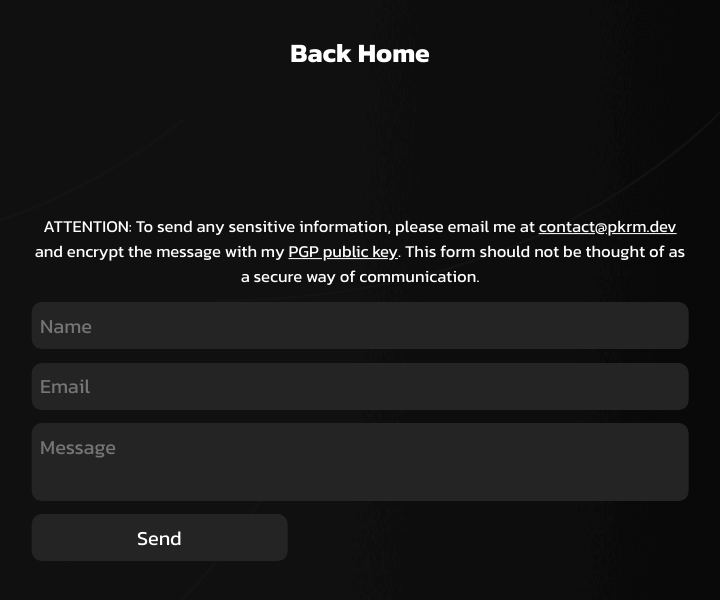
After one commit to PacketParker/pkrm.dev, a Flask app: template templates/contact.html in a window 1280 px wide. The commit adds this page. Shown: the top 600 px of the page, without its empty margins (280-1000 px from the left). Run offline with Flask 3, Linux system fonts and the light colour scheme; the template is opened without the code that fills it, so the values that code supplies are empty.

Commit message:
Divert from GitHub Pages -> Flask
Self host the website because of issues that came up when getting a Synapse server running.

```diff
--- /dev/null
+++ b/serve.py
@@ -0,0 +1,25 @@
+import flask
+
+app = flask.Flask(__name__)
+
+@app.route('/')
+def home():
+    return flask.render_template('home.html')
+
+@app.route('/contact')
+def contact():
+    return flask.render_template('contact.html')
+
+@app.route('/contact.asc')
+def pgp_key():
+    return flask.render_template('contact.asc.html')
+
+@app.route('/.well-known/matrix/server')
+def server():
+    data = {
+        "m.server": "matrix.pkrm.dev:443"
+    }
+    return data
+
+if __name__ == '__main__':
+    app.run()
--- a/style.css
+++ b/static/style.css
@@ -6,7 +6,7 @@
 
 body{
     overflow-x: hidden;
-    background-image: url(/bg.png);
+    background-image: url(/static/bg.png);
     background-size: cover;
     color: #fff;
     will-change: transform;
--- /dev/null
+++ b/templates/contact.html
@@ -0,0 +1,163 @@
+<!DOCTYPE html>
+<html lang="en">
+<head>
+    <meta charset="UTF-8">
+    <meta http-equiv="X-UA-Compatible" content="IE=edge">
+    <meta name="viewport" content="width=device-width, initial-scale=1.0">
+    <link href="https://fonts.googleapis.com/css2?family=Kanit:wght@200;300;400;500;600;700&display=swap" rel="stylesheet">
+    <title>Contact | pkrm.dev</title>
+
+    <meta name="robots" content="index, follow">
+    <meta name="theme-color" content="#000" />
+    <meta name="apple-mobile-web-app-title" content="Parker M. | Contact" />
+
+    <meta property="og:title" content="Parker M. | Contact" />
+    <meta property="og:url" content="https://pkrm.dev" />
+    <meta property="og:type" content="website" />
+    <meta property="og:description" content="Fill out this form in order to contact me." />
+
+    <meta name="description" content="Fill out this form in order to contact me." />
+    <meta name="robots" content="index, follow" />
+    <meta name="http-equiv" content="X-Robots-Tag : index, follow" />
+    <meta name="googlebot" content="index, follow" />
+
+    <meta name="twitter:card" content="summary" />
+    <script src="/static/contact.js" defer></script>
+</head>
+<body>
+    <a href="/" id="back-home">Back Home</a>
+    <div class="container">
+        <p id="attention">ATTENTION: To send any sensitive information, please email me at <a href="mailto:contact@pkrm.dev" id="contact-email">contact@pkrm.dev</a> and encrypt the message with my <a href="/contact.asc" id="pgp-key">PGP public key</a>. This form should not be thought of as a secure way of communication.</p>
+        <form name="contact" onsubmit="event.preventDefault(); checkForm();">
+            <input name="name" placeholder="Name">
+            <input name="email" placeholder="Email">
+            <textarea name="message" placeholder="Message"></textarea>
+            <button>Send</button>
+        </form>
+        <p class="response">This is placeholder text in order to take up space so that elements stay in place.</p>
+    </div>
+</body>
+</html>
+
+<style>
+    * {
+        font-family: 'Kanit', sans-serif;
+        margin: 0;
+        scroll-behavior: smooth;
+    }
+
+    body{
+        overflow-x: hidden;
+        background-image: url(/static/bg.png);
+        background-size: cover;
+        color: #fff;
+    }
+
+    #back-home {
+        font-weight: bold;
+        position: absolute;
+        top: 0;
+        left: 50%;
+        transform: translateX(-50%);
+        padding-top: 2.604vw;
+        font-size: 2.083vw;
+        color: #fff;
+        text-decoration: none;
+    }
+
+    a:hover {
+        cursor: pointer;
+        opacity: 0.6;
+    }
+
+    /* "Back Home" media query for mobile */
+    @media only screen and (max-width: 600px) {
+        #back-home {
+            font-size: 3.125vw;
+            padding-top: 4.167vw;
+            width: 90%;
+            display: flex;
+            justify-content: center;
+            align-items: center;
+        }
+    }
+
+    .container {
+        position: absolute;
+        top: 50%;
+        left: 50%;
+        transform: translate(-50%, -50%);
+    }
+
+    /* Container media query for mobile */
+    @media only screen and (max-width: 600px) {
+        .container {
+            position: absolute;
+            top: 60%;
+            left: 50%;
+            transform: translate(-50%, -50%);
+        }
+    }
+
+    #attention {
+        font-size: 1.302vw;
+        text-align: center;
+        margin: 0.521vw;
+    }
+
+    #pgp-key, #contact-email {
+        color: #fff;
+        text-decoration: underline;
+        font-size: 1.302vw;
+    }
+
+    form {
+        display: flex;
+        flex-direction: column;
+        border-radius: 10px;
+    }
+
+    form input, form textarea, form button {
+        color: white;
+        background-color: #242424;
+        border: 2px solid #242424;
+        border-radius: 10px;
+        padding: 0.521vw;
+        margin: 0.521vw;
+        width: 50vw;
+        font-size: 1.563vw;
+        resize: none;
+    }
+
+    form button {
+        width: 20vw;
+    }
+
+    form button:hover {
+        cursor: pointer;
+        background-color: #333;
+    }
+
+    /* Form media query for mobile */
+    @media only screen and (max-width: 600px) {
+        form input, form textarea, form button {
+            width: 70vw;
+            font-size: 1.563vw;
+        }
+
+        form button {
+            width: 50vw;
+            margin-left: 50%;
+            transform: translateX(-50%);
+        }
+    }
+
+    .response {
+        font-size: 1.302vw;
+        text-align: center;
+        visibility: hidden;
+    }
+</style>
+
+<script src="https://cdn.jsdelivr.net/npm/@mojs/curve-editor"></script>
+<script src="https://cdn.jsdelivr.net/npm/@mojs/core"></script>
--- a/index.html
+++ b/templates/home.html
@@ -31,8 +31,8 @@
 
     <meta name="twitter:card" content="summary" />
 
-    <link rel="stylesheet" href="/style.css">
-    <script src="/script.js" defer></script>
+    <link rel="stylesheet" href="/static/style.css">
+    <script src="/static/home.js" defer></script>
 </head>
 
 <body>
--- /dev/null
+++ b/wsgi.py
@@ -0,0 +1,2 @@
+from serve import app as application
+app = application
```
Also changed, not shown: templates/contact.asc.html (renamed from contact/index.html, +24 -66 lines), static/bg.png (renamed from bg.png), static/contact.js (renamed from contact/script.js), static/home.js (renamed from script.js), 6 other files.
